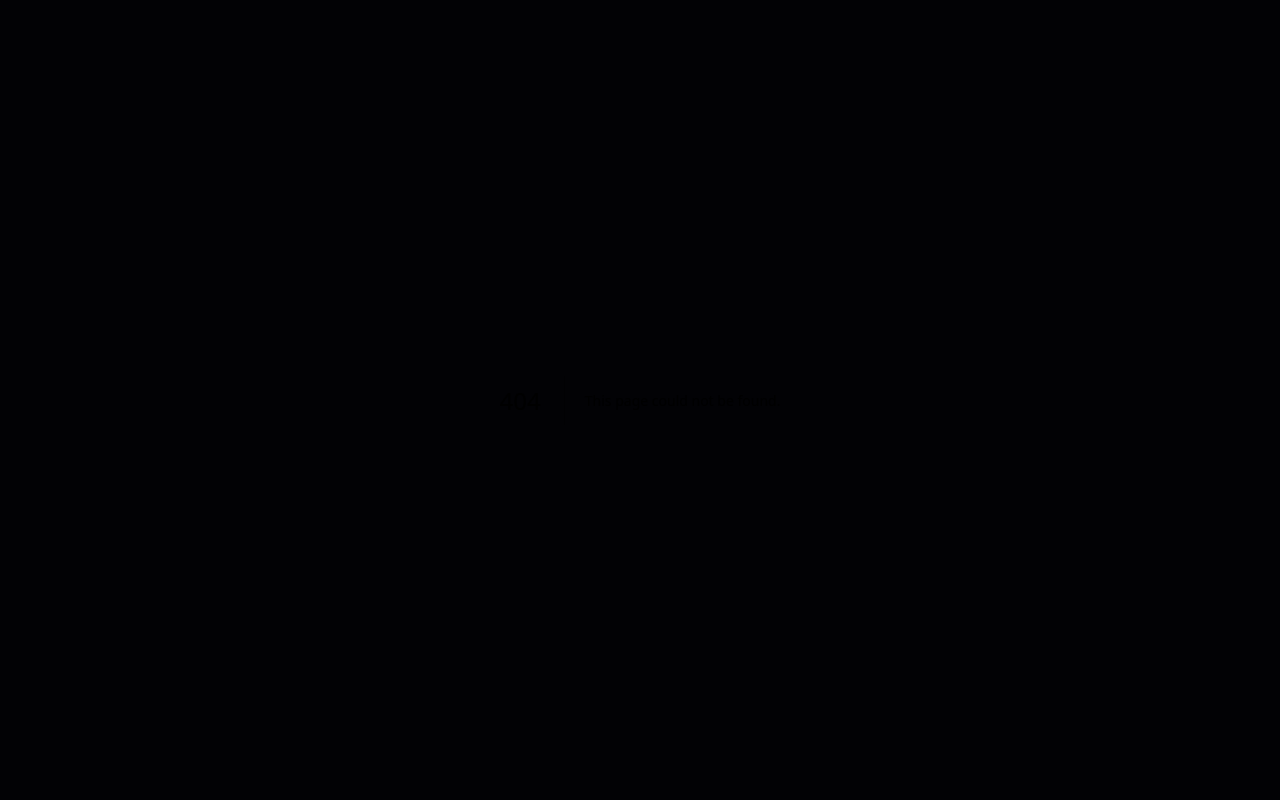
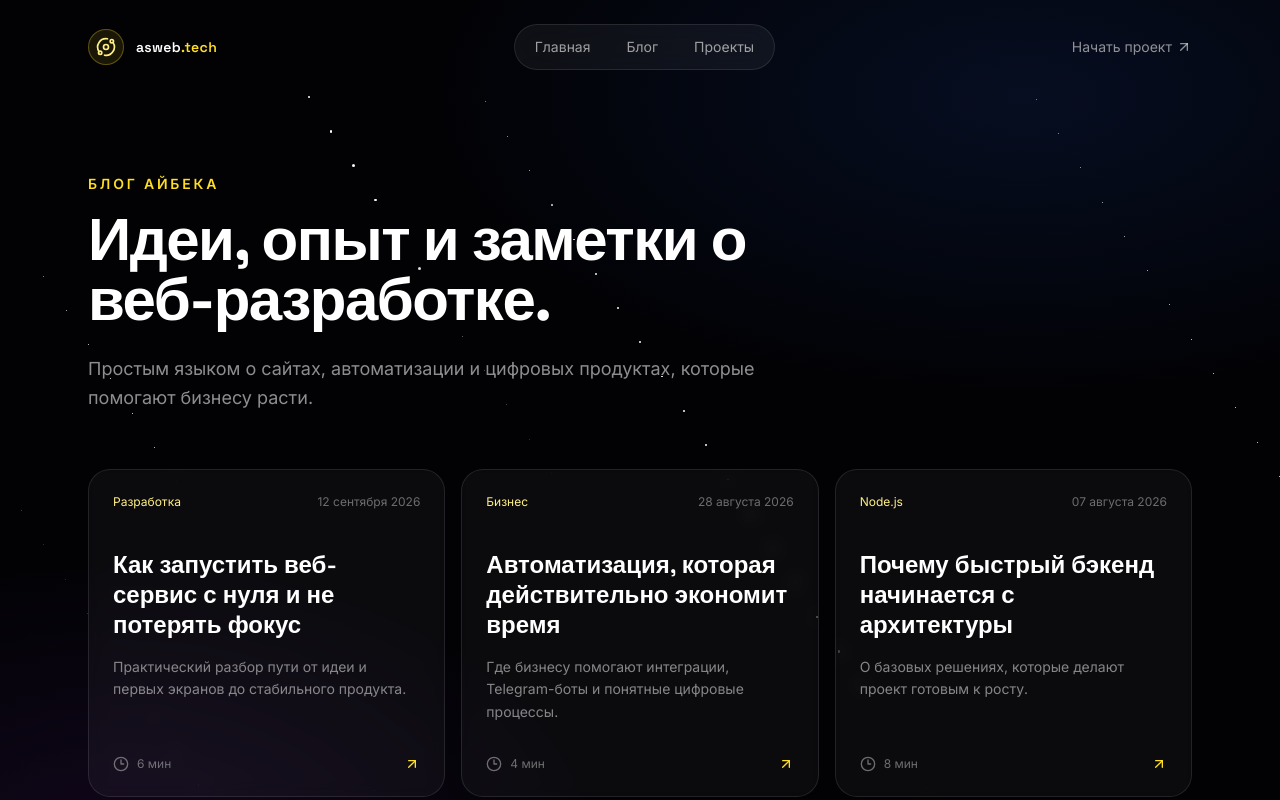
Before and after one commit to Aibek002/aibek-portfolio, a Next.js app: page /blog in a window 1280 px wide. Before the commit this address had no page. Shown: the top 800 px of the page. Built offline with nearby package versions, Linux system fonts and the light colour scheme.

Commit message:
Add blog, projects, and site navigation

```diff
--- /dev/null
+++ b/app/blog/page.tsx
@@ -0,0 +1,36 @@
+import Link from 'next/link'
+import { ArrowUpRight, Clock3 } from 'lucide-react'
+import { Starfield } from '@/components/starfield'
+import { SpaceShell } from '@/components/site-nav'
+
+const posts = [
+  { tag: 'Разработка', title: 'Как запустить веб-сервис с нуля и не потерять фокус', excerpt: 'Практический разбор пути от идеи и первых экранов до стабильного продукта.', date: '12 сентября 2026', read: '6 мин' },
+  { tag: 'Бизнес', title: 'Автоматизация, которая действительно экономит время', excerpt: 'Где бизнесу помогают интеграции, Telegram-боты и понятные цифровые процессы.', date: '28 августа 2026', read: '4 мин' },
+  { tag: 'Node.js', title: 'Почему быстрый бэкенд начинается с архитектуры', excerpt: 'О базовых решениях, которые делают проект готовым к росту.', date: '07 августа 2026', read: '8 мин' },
+]
+
+export default function BlogPage() {
+  return (
+    <SpaceShell>
+      <Starfield />
+      <section className="mx-auto max-w-6xl px-6 pb-24 pt-14 sm:pt-20">
+        <div className="max-w-2xl">
+          <p className="mb-4 text-sm font-semibold tracking-[0.2em] text-yellow-300 uppercase">Блог Айбека</p>
+          <h1 className="font-display text-4xl font-bold tracking-tight text-white sm:text-6xl">Идеи, опыт и заметки о веб-разработке.</h1>
+          <p className="mt-6 text-lg leading-relaxed text-white/55">Простым языком о сайтах, автоматизации и цифровых продуктах, которые помогают бизнесу расти.</p>
+        </div>
+        <div className="mt-14 grid gap-4 md:grid-cols-3">
+          {posts.map((post) => (
+            <article key={post.title} className="group flex min-h-72 flex-col rounded-3xl border border-white/10 bg-white/[0.04] p-6 backdrop-blur-sm transition-all duration-500 hover:-translate-y-1 hover:border-yellow-300/30 hover:bg-white/[0.07]">
+              <div className="flex items-center justify-between text-xs text-white/40"><span className="text-yellow-200">{post.tag}</span><span>{post.date}</span></div>
+              <h2 className="mt-10 font-display text-2xl font-semibold leading-tight text-white">{post.title}</h2>
+              <p className="mt-4 text-sm leading-relaxed text-white/50">{post.excerpt}</p>
+              <div className="mt-auto flex items-center gap-2 pt-8 text-xs text-white/40"><Clock3 className="size-4" aria-hidden="true" /> {post.read}<ArrowUpRight className="ml-auto size-4 text-yellow-300 transition-transform group-hover:translate-x-1 group-hover:-translate-y-1" aria-hidden="true" /></div>
+            </article>
+          ))}
+        </div>
+        <Link href="/" className="mt-10 inline-flex text-sm text-white/55 transition-colors hover:text-white">← Вернуться на главную</Link>
+      </section>
+    </SpaceShell>
+  )
+}
--- a/app/page.tsx
+++ b/app/page.tsx
@@ -3,6 +3,8 @@ import { Button } from '@/components/ui/button'
 import { ResumeModal } from '@/components/resume-modal'
 import { Starfield } from '@/components/starfield'
 import { SolarSystem } from '@/components/solar-system'
+import { SiteNav } from '@/components/site-nav'
+import Link from 'next/link'
 
 export default function Page() {
   return (
@@ -11,6 +13,7 @@ export default function Page() {
       style={{ backgroundColor: '#020205' }}
     >
       <Starfield />
+      <SiteNav />
 
       {/* Soft nebula gradient wash */}
       <div
@@ -55,11 +58,14 @@ export default function Page() {
 
           <div className="mt-8 flex flex-col items-center gap-3 sm:flex-row lg:items-start lg:justify-start">
             <Button
+              asChild
               size="lg"
               className="group w-full bg-yellow-400 text-black hover:bg-yellow-300 sm:w-auto"
             >
-              Мои работы
-              <ArrowRight className="ml-1 h-4 w-4 transition-transform group-hover:translate-x-1" />
+              <Link href="/projects">
+                Мои работы
+                <ArrowRight className="ml-1 h-4 w-4 transition-transform group-hover:translate-x-1" />
+              </Link>
             </Button>
             <ResumeModal />
           </div>
--- /dev/null
+++ b/app/projects/page.tsx
@@ -0,0 +1,35 @@
+import Link from 'next/link'
+import { ArrowUpRight, CheckCircle2 } from 'lucide-react'
+import { Starfield } from '@/components/starfield'
+import { SpaceShell } from '@/components/site-nav'
+
+const projects = [
+  { number: '01', title: 'Buketov University', type: 'Веб-платформа', description: 'Цифровая платформа для образовательного процесса: удобный доступ к материалам, сервисам и взаимодействию студентов с университетом.', stack: ['Laravel', 'Vue', 'MySQL'], result: 'Система с нуля до запуска' },
+  { number: '02', title: 'GaMa Group', type: 'Корпоративный сервис', description: 'Надёжный веб-сервис для автоматизации внутренних процессов и управления рабочими задачами команды.', stack: ['Node.js', 'JavaScript', 'REST API'], result: 'Меньше ручной работы' },
+  { number: '03', title: 'Ваш Домофон', type: 'Сервис для клиентов', description: 'Связанный с реальным бизнесом продукт с интеграциями, базой данных и понятным пользовательским сценарием.', stack: ['PHP', 'Laravel', 'MySQL'], result: 'Стабильная работа сервиса' },
+]
+
+export default function ProjectsPage() {
+  return (
+    <SpaceShell>
+      <Starfield />
+      <section className="mx-auto max-w-6xl px-6 pb-24 pt-14 sm:pt-20">
+        <div className="flex flex-col justify-between gap-8 md:flex-row md:items-end">
+          <div className="max-w-2xl"><p className="mb-4 text-sm font-semibold tracking-[0.2em] text-yellow-300 uppercase">Избранные проекты</p><h1 className="font-display text-4xl font-bold tracking-tight text-white sm:text-6xl">Создаю решения, которыми удобно пользоваться.</h1></div>
+          <p className="max-w-xs text-sm leading-relaxed text-white/45">От первой идеи до запущенного продукта — с вниманием к деталям и результату.</p>
+        </div>
+        <div className="mt-14 flex flex-col gap-5">
+          {projects.map((project) => (
+            <article key={project.title} className="group grid gap-6 rounded-3xl border border-white/10 bg-white/[0.04] p-6 transition-all duration-500 hover:border-blue-300/30 hover:bg-white/[0.07] md:grid-cols-[80px_1fr_1fr_auto] md:items-center md:p-8">
+              <span className="font-display text-3xl text-white/20">{project.number}</span>
+              <div><p className="text-xs font-medium tracking-wider text-yellow-300 uppercase">{project.type}</p><h2 className="mt-2 font-display text-2xl font-semibold text-white sm:text-3xl">{project.title}</h2></div>
+              <div><p className="text-sm leading-relaxed text-white/50">{project.description}</p><div className="mt-4 flex flex-wrap gap-2">{project.stack.map((item) => <span key={item} className="rounded-full border border-white/10 px-3 py-1 text-xs text-white/55">{item}</span>)}</div></div>
+              <div className="flex items-center gap-2 text-sm text-white/55 md:flex-col md:items-end"><CheckCircle2 className="size-4 text-emerald-300" aria-hidden="true" />{project.result}<ArrowUpRight className="size-4 text-yellow-300 transition-transform group-hover:translate-x-1 group-hover:-translate-y-1" aria-hidden="true" /></div>
+            </article>
+          ))}
+        </div>
+        <Link href="/" className="mt-10 inline-flex text-sm text-white/55 transition-colors hover:text-white">← Вернуться на главную</Link>
+      </section>
+    </SpaceShell>
+  )
+}
--- /dev/null
+++ b/components/site-nav.tsx
@@ -0,0 +1,49 @@
+import Link from 'next/link'
+import { ArrowUpRight, Orbit } from 'lucide-react'
+
+const links = [
+  { href: '/', label: 'Главная' },
+  { href: '/blog', label: 'Блог' },
+  { href: '/projects', label: 'Проекты' },
+]
+
+export function SiteNav() {
+  return (
+    <header className="relative z-20 mx-auto flex w-full max-w-6xl items-center justify-between px-6 py-6">
+      <Link href="/" className="group flex items-center gap-3" aria-label="Айбек Сейтжан — главная">
+        <span className="flex size-9 items-center justify-center rounded-full border border-yellow-300/30 bg-yellow-300/10 text-yellow-200 transition-transform duration-300 group-hover:rotate-45">
+          <Orbit aria-hidden="true" className="size-5" />
+        </span>
+        <span className="font-display text-sm font-semibold tracking-wide text-white">
+          asweb<span className="text-yellow-300">.tech</span>
+        </span>
+      </Link>
+      <nav aria-label="Основная навигация" className="flex items-center gap-1 rounded-full border border-white/10 bg-white/5 p-1 backdrop-blur-md">
+        {links.map((link) => (
+          <Link
+            key={link.href}
+            href={link.href}
+            className="rounded-full px-3 py-2 text-xs text-white/60 transition-all duration-300 hover:bg-white/10 hover:text-white sm:px-4 sm:text-sm"
+          >
+            {link.label}
+          </Link>
+        ))}
+      </nav>
+      <Link href="/projects" className="hidden items-center gap-1 text-sm text-white/55 transition-colors hover:text-yellow-200 sm:flex">
+        Начать проект <ArrowUpRight aria-hidden="true" className="size-4" />
+      </Link>
+    </header>
+  )
+}
+
+export function SpaceShell({ children }: { children: React.ReactNode }) {
+  return (
+    <main className="relative min-h-svh overflow-hidden bg-[#020205] text-white">
+      <div aria-hidden="true" className="pointer-events-none absolute inset-0 bg-[radial-gradient(1000px_500px_at_80%_10%,rgba(37,99,235,0.12),transparent_60%),radial-gradient(800px_500px_at_10%_90%,rgba(147,51,234,0.1),transparent_60%)]" />
+      <SiteNav />
+      <div className="relative z-10">{children}</div>
+    </main>
+  )
+}
+
+export const pageTransition = 'transition-all duration-500 ease-out'
```
